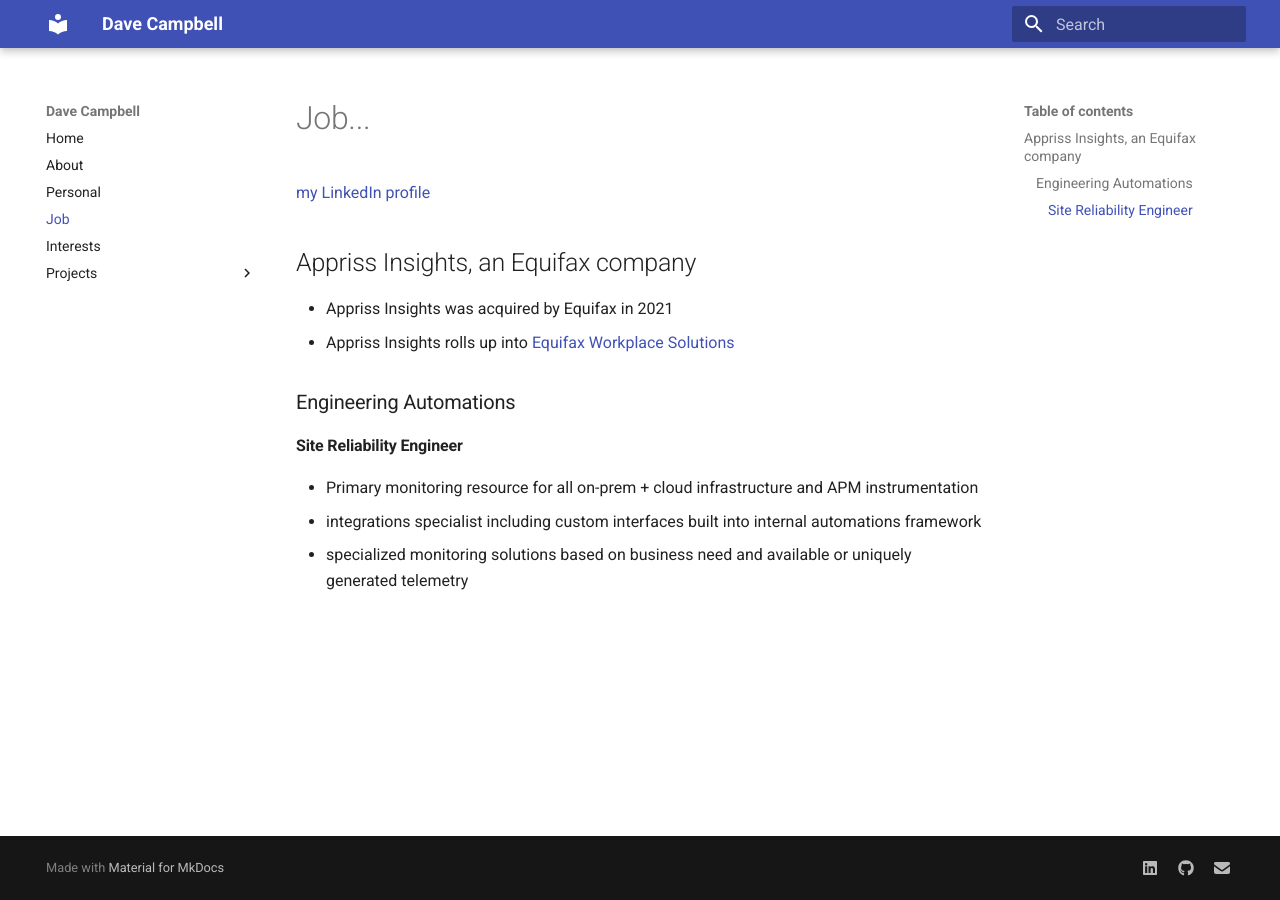
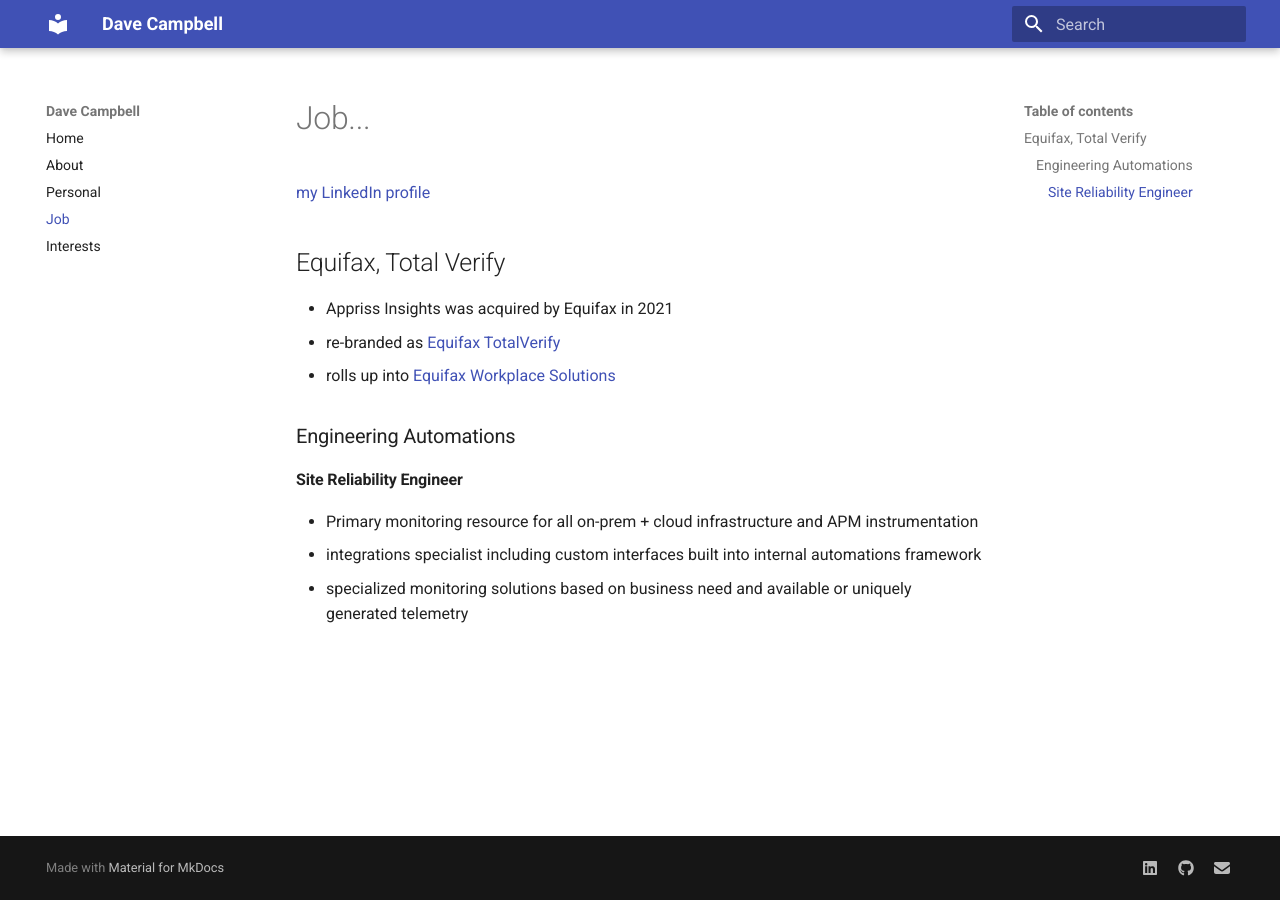
Before and after one commit to davecampbell/davecampbell.github.io, an MkDocs documentation site: the page built from docs/job.md, in a window 1280 px wide. Built offline with MkDocs 1.6.1 and Material for MkDocs 9.7.7, drawn with Linux system fonts in a browser that asks for light colours.

Commit message:
next one

```diff
--- a/docs/job.md
+++ b/docs/job.md
@@ -2,9 +2,10 @@
 
 [my LinkedIn profile](https://www.linkedin.com/in/daveccampbell/)
 
-## Appriss Insights, an Equifax company
+## Equifax, Total Verify
 - Appriss Insights was acquired by Equifax in 2021
-- Appriss Insights rolls up into [Equifax Workplace Solutions](https://workforce.equifax.com/solutions)
+- re-branded as [Equifax TotalVerify](https://totalverify.equifax.com/)
+- rolls up into [Equifax Workplace Solutions](https://workforce.equifax.com/solutions)
 
 ### Engineering Automations
 #### Site Reliability Engineer
--- a/mkdocs.yml
+++ b/mkdocs.yml
@@ -17,5 +17,3 @@ nav:
     - Personal: personal/personal.md
     - Job: job.md
     - Interests: interests.md
-    - Projects:
-        - 01: projects/project-01.md
```
Also changed, not shown: docs/interests.md (+2 -0 lines), docs/ml.md (added, +48 -0 lines).
